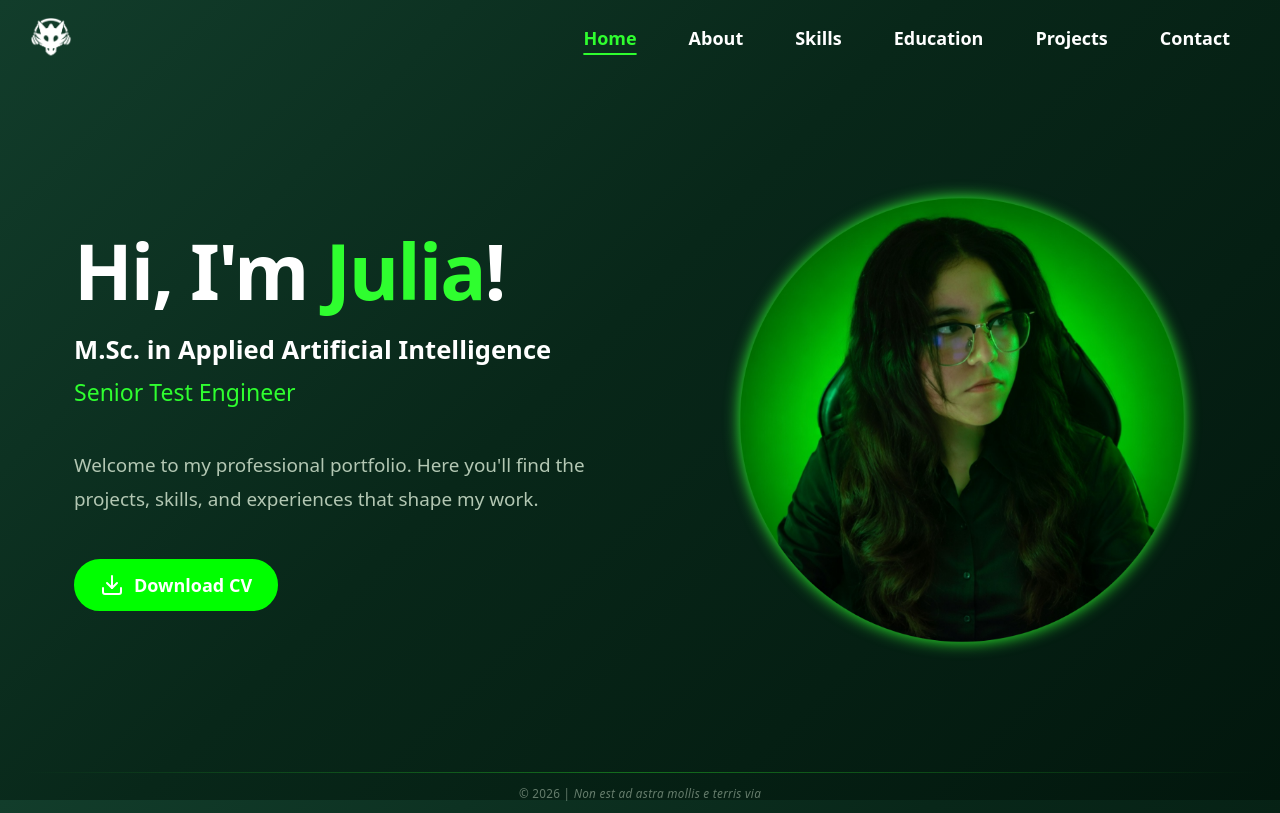
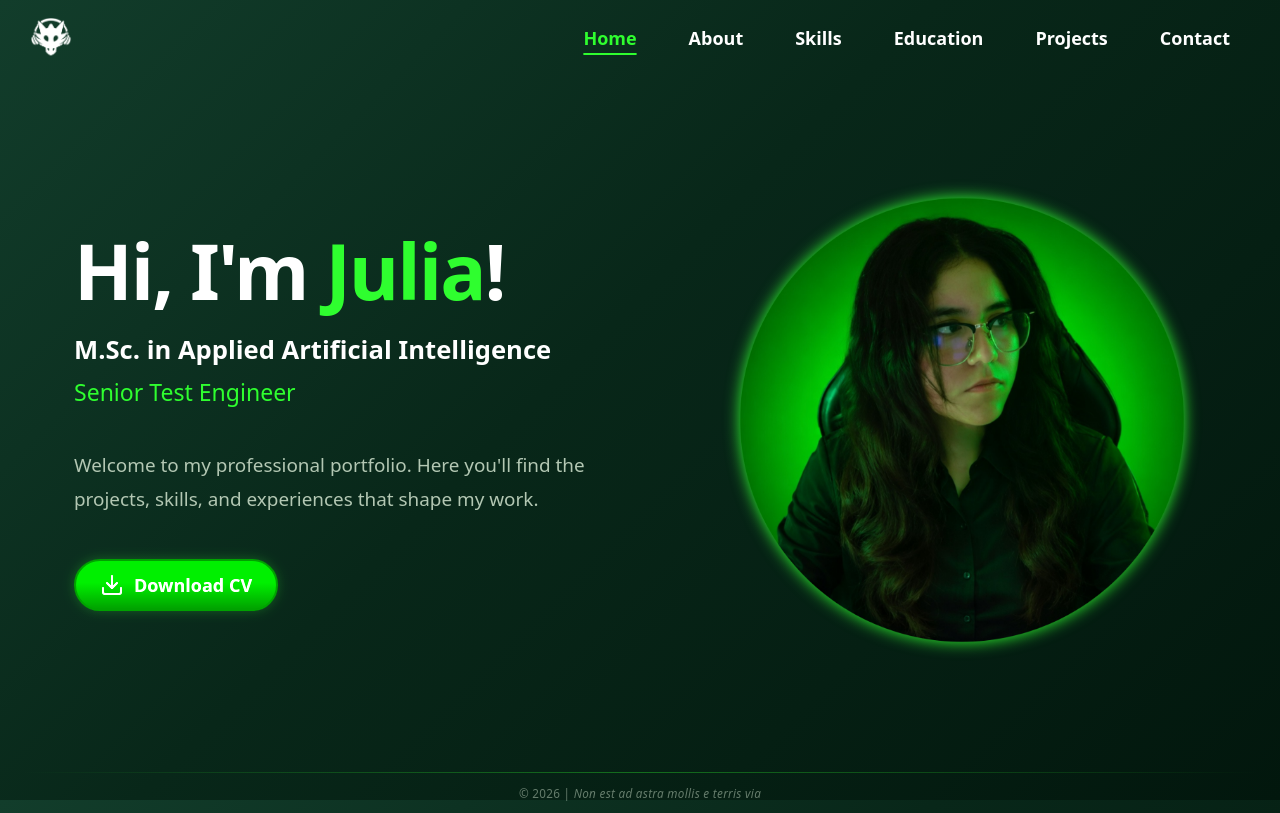
Before and after one commit to kaudrawmich/julys-portfolio, a React (Vite) app: page / in a window 1280 px wide. In both pictures the pointer is over the link "Download CV". Built offline with nearby package versions, Linux system fonts and the light colour scheme.

Commit message:
fixing the button behavior

```diff
--- a/src/Components/Button.css
+++ b/src/Components/Button.css
@@ -25,7 +25,9 @@ Button.css: Button styles
         background-color 0.2s ease,
         border-color 0.2s ease,
         color 0.2s ease,
-        transform 0.2s ease;
+        transform 0.2s ease,
+        filter 0.2s ease,
+        box-shadow 0.2s ease;
 
     /* Button gradient */
     --button-gradient: linear-gradient(
@@ -38,15 +40,14 @@ Button.css: Button styles
 
 /* Filled button */
 .custom-button--filled {
-    /*background-color: var(--accent-obs); */
     background: var(--button-gradient);
     color: white;
     border-color: var(--accent-obs);
 }
 
 .custom-button--filled:hover {
-    background: #00FF00;
-    border-color: #00FF00;
+    filter: brightness(1.15);
+    box-shadow: 0 0 12px rgba(47, 254, 47, 0.25);
 }
 
 /* Outlined button */
```
